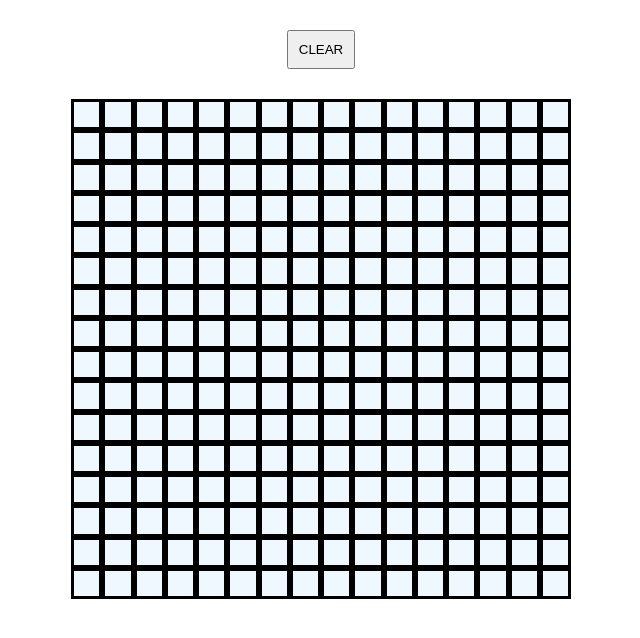
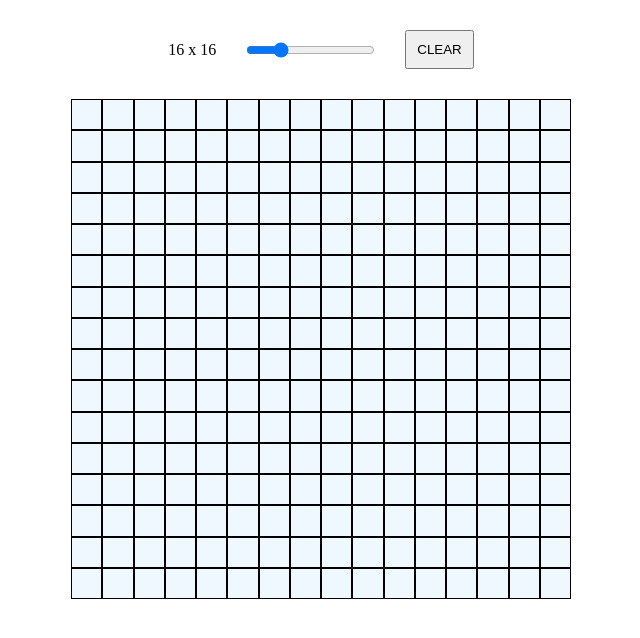
Before and after one commit to Chezz-B/etch-a-sketch, a plain HTML site: page index.html in a window 1280 px wide. Shown: the whole page, without its empty margins (319-959 px from the left). Drawn offline with Linux system fonts and the light colour scheme.

Commit message:
can change the number of squares in the grid with a slider-input

```diff
--- a/index.html
+++ b/index.html
@@ -8,8 +8,14 @@
   <link rel="stylesheet" href="style.css">
 </head>
 <body>
-  <button id="clearBtn">CLEAR</button>
-  <div id="container"></div>
+  <div id="header">
+    <div id="sliderInfo">16 x 16</div>
+    <input type="range" id="slider" value="16" min="1" max="64">
+    <button id="clearBtn">CLEAR</button>
+  </div>
+  <div id="containerWrap">
+    <div id="container"></div>
+  </div>
   <script src="script.js"></script>
 </body>
 </html>
--- a/script.js
+++ b/script.js
@@ -1,19 +1,23 @@
 "use strict";
 
 const container = document.getElementById("container");
+const containerWrap = document.getElementById("containerWrap");
+let newContainer;
+let numberOfSquares = 16;
 
-
-  for(let i = 0; i < 256; i++){
+function newGrid(){
+  for(let i = 0; i < numberOfSquares * numberOfSquares; i++){
   const item = document.createElement("div");
   item.classList.add("item");
   item.addEventListener("mouseover", function(){
     item.style.backgroundColor = "black";
   });
-
+  container.style.gridTemplateColumns = `repeat(${numberOfSquares}, ${numberOfSquares}fr)`;
   container.appendChild(item);
 };
+};
 
-// const items = document.getElementsByClassName("item");
+
 
 const clearBtn = document.getElementById("clearBtn");
 clearBtn.addEventListener("click", function(){
@@ -21,4 +25,22 @@ clearBtn.addEventListener("click", function(){
   for(let i = 0; i < items.length; i++){
     items[i].style.backgroundColor = "white";
   }
-})
+});
+
+
+const sliderInfo = document.getElementById("sliderInfo");
+
+
+const slider = document.querySelector("#slider");
+slider.addEventListener("change", function(){
+  const items = document.querySelectorAll(".item");
+  for(let i = 0; i < items.length; i++){
+    items[i].remove();
+  }
+  numberOfSquares = slider.value;
+  sliderInfo.textContent = `${numberOfSquares} x ${numberOfSquares}`;
+  newGrid();
+});
+
+
+newGrid();
--- a/style.css
+++ b/style.css
@@ -12,16 +12,37 @@
   margin: auto;
   height: 500px;
   width: 500px;
+  /* border: solid black 1px; */
 }
 
 .item {
-  border: solid black;
+  border: solid black 1px;
   width: auto;
   height: auto;
 }
 
 #clearBtn {
   display: flex;
+  margin: 30px ;
+  padding: 10px;
+}
+
+#newGridBtn {
+  display: flex;
   margin: 30px auto;
   padding: 10px;
 }
+
+#slider {
+  display: flex;
+}
+
+#sliderInfo {
+  margin: 30px;
+}
+
+#header {
+  display: flex;
+  align-items: center;
+  justify-content: center;
+}
```
